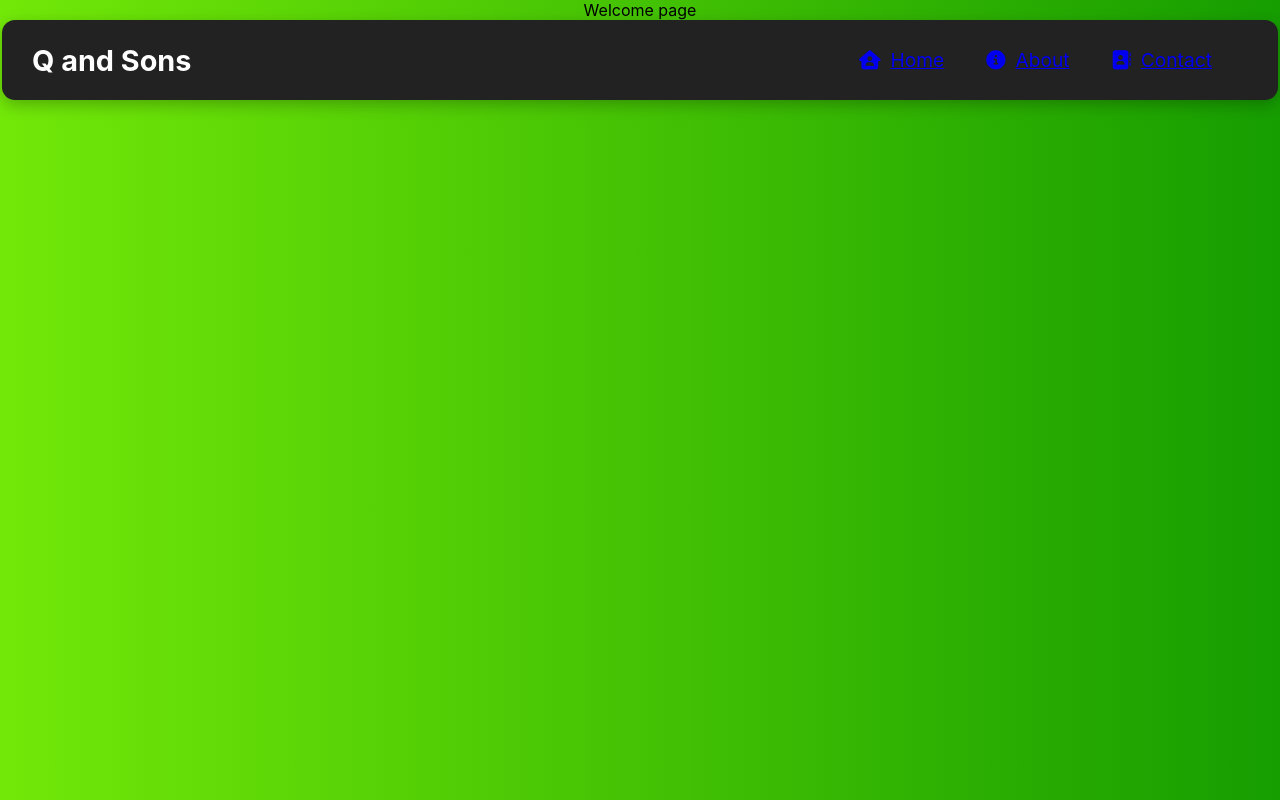
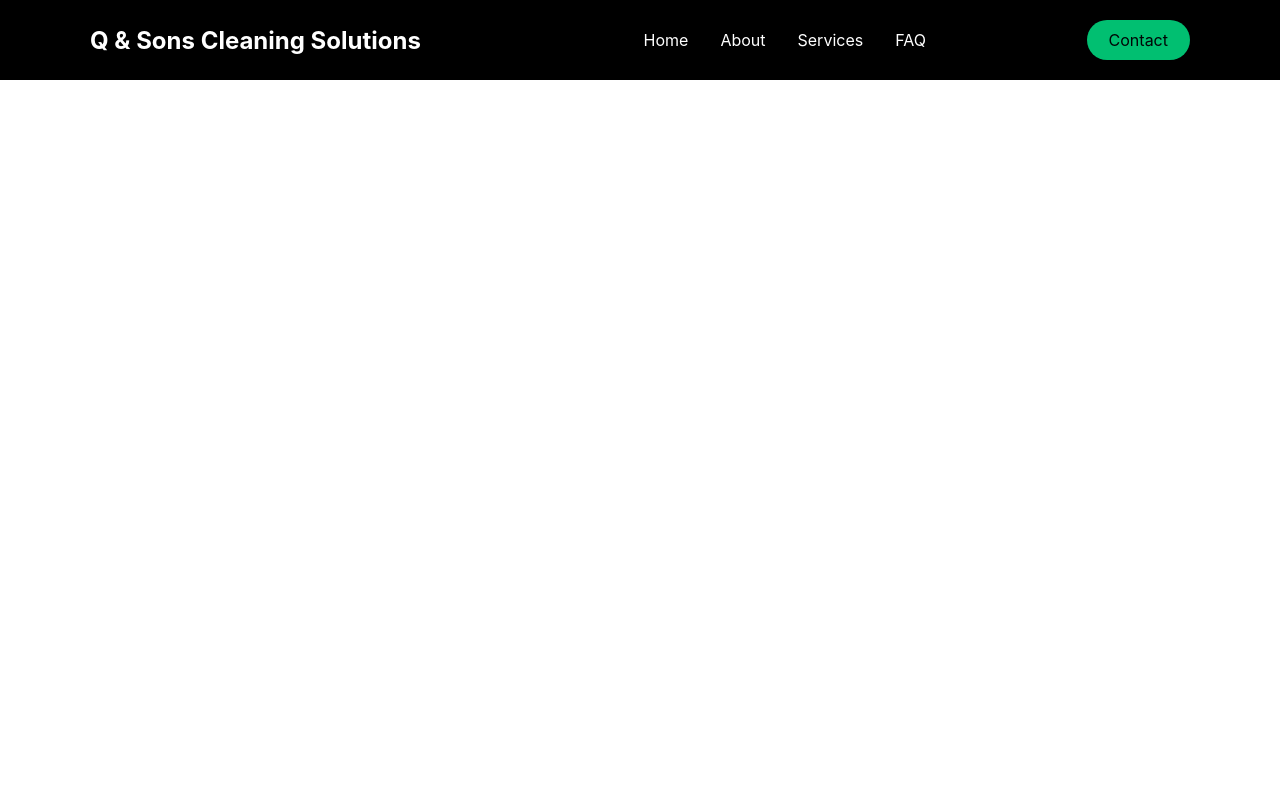
Before and after one commit to dujules23/business-site, a React (Create React App) app: page / in a window 1280 px wide. Shown: the top 800 px of the page. Built offline with nearby package versions, Linux system fonts and the light colour scheme.

Commit message:
added new nav bar and side bar, successful function and render

```diff
--- a/package.json
+++ b/package.json
@@ -10,8 +10,11 @@
     "node-sass": "^7.0.3",
     "react": "^18.2.0",
     "react-dom": "^18.2.0",
+    "react-icons": "^4.4.0",
     "react-router-dom": "^6.4.0",
     "react-scripts": "5.0.1",
+    "react-scroll": "^1.8.7",
+    "styled-components": "^5.3.5",
     "web-vitals": "^2.1.4"
   },
   "scripts": {
--- a/src/App.js
+++ b/src/App.js
@@ -1,12 +1,13 @@
 import React, { Suspense } from "react";
 import { Routes, Route, BrowserRouter } from "react-router-dom";
 import "./App.css";
+import Home from "./pages/Home";
 
 // Components
 import Loading from "./components/Loading";
 
 // routes
-const Home = React.lazy(() => import("./pages/Home"));
+// const Home = React.lazy(() => import("./pages/Home"));
 
 const routeList = [
   {
@@ -17,10 +18,10 @@ const routeList = [
 
 function App() {
   return (
-    <div className="App">
+    <div>
       <BrowserRouter>
         <Routes>
-          {routeList.map((route) => (
+          {/* {routeList.map((route) => (
             <Route
               key={route.path}
               path={route.path}
@@ -30,7 +31,8 @@ function App() {
                 </Suspense>
               }
             />
-          ))}
+          ))} */}
+          <Route path="/" element={<Home />} />
         </Routes>
       </BrowserRouter>
     </div>
--- a/src/components/NavBar.js
+++ /dev/null
@@ -1,33 +0,0 @@
-import React, { useState } from "react";
-import { MenuData } from "../data/MenuData";
-import "../styles/_navbar.scss";
-
-export default function NavBar() {
-  const [clicked, setClicked] = useState(false);
-
-  // handle click function
-  const handleClick = () => {
-    setClicked(!clicked);
-  };
-
-  return (
-    <nav className="nav-bar-items">
-      <h1 className="logo">Q and Sons</h1>
-      <div className="menu-icons" onClick={handleClick}>
-        <i className={clicked ? "fas fa-times" : "fas fa-bars"}></i>
-      </div>
-      <ul className={clicked ? "nav-menu active" : "nav-menu"}>
-        {MenuData.map((item, index) => {
-          return (
-            <li key={index} className={item.cName}>
-              <a href={item.url}>
-                <i className={item.icon}></i>
-                {item.title}
-              </a>
-            </li>
-          );
-        })}
-      </ul>
-    </nav>
-  );
-}
--- /dev/null
+++ b/src/components/Navbar/NavbarElements.js
@@ -0,0 +1,116 @@
+import styled from "styled-components";
+
+import { Link as LinkR } from "react-router-dom";
+import { Link as LinkS } from "react-scroll";
+
+export const Nav = styled.nav`
+  background: #000;
+  height: 80px;
+  // margin-top: -80px;
+  display: flex;
+  justify-content: center;
+  align-items: center;
+  font-size: 1rem;
+  position: sticky;
+  top: 0;
+  z-index: 10;
+
+  @media screen and (max-width: 960px) {
+    transition: 0.8x all ease;s
+  }
+`;
+
+export const NavBarContainer = styled.div`
+  display: flex;
+  justify-content: space-between;
+  height: 80px;
+  z-index: 1;
+  width: 100%;
+  padding: 0 24px;
+  max-width: 1100px;
+`;
+
+export const NavLogo = styled(LinkR)`
+  color: #fff;
+  justify-self: flex-start;
+  cursor: pointer;
+  font-size: 1.5rem;
+  display: flex;
+  align-items: center;
+  marigin-left: 24px;
+  font-weight: bold;
+  text-decoration: none;
+`;
+
+export const MobileIcon = styled.div`
+  display: none;
+
+  @media screen and (max-width: 768px) {
+    display: block;
+    position: absolute;
+    top: 0;
+    right: 0;
+    transform: translate(-100%, 60%);
+    font-size: 1.8rem;
+    cursor: pointer;
+    color: #fff;
+  }
+`;
+
+export const NavMenu = styled.ul`
+  display: flex;
+  align-items: center;
+  list-style: none;
+  text-align: center;
+  margin-right: -22px;
+
+  @media screen and (max-width: 768px) {
+    display: none;
+  }
+`;
+
+export const NavItem = styled.li`
+  height: 80px;
+`;
+
+export const NavLinks = styled(LinkS)`
+  color: #fff;
+  display: flex;
+  align-items: center;
+  text-decoration: none;
+  padding: 0 1rem;
+  height: 100%;
+  cursor: pointer;
+
+  &.active {
+    border-bottom: 3px solid #01bf71;
+  }
+`;
+
+export const NavBtn = styled.nav`
+  display: flex;
+  align-items: center;
+
+  @media screen and (max-width: 768px) {
+    display: none;
+  }
+`;
+export const NavBtnLink = styled(LinkR)`
+  border-radius: 50px;
+  background: #01bf71;
+  white-space: nowrap;
+  padding: 10px 22px;
+  color: #010606;
+  font-size: 16px;
+  outline: none;
+  border: none;
+  cursor: pointer;
+  transition: all 0.2s ease-in-out;
+  text-decoration: none;
+
+  &:hover {
+    transition: all 0.2s ease-in-out;
+    background: #fff;
+    color: #010606;
+  }
+`;
--- /dev/null
+++ b/src/components/Navbar/index.js
@@ -0,0 +1,47 @@
+import React, { useState } from "react";
+import { FaBars } from "react-icons/fa";
+import { MenuData } from "../../data/MenuData";
+// import "../styles/_navbar.scss";
+import {
+  Nav,
+  NavBarContainer,
+  NavLogo,
+  MobileIcon,
+  NavMenu,
+  NavItem,
+  NavLinks,
+  NavBtn,
+  NavBtnLink,
+} from "../Navbar/NavbarElements";
+
+const title = `Q & Sons Cleaning Solutions`;
+const buttonTitle = "Contact";
+
+export default function Navbar({ toggle }) {
+  console.log(toggle);
+
+  return (
+    <>
+      <Nav>
+        <NavBarContainer>
+          <NavLogo to="/">{title}</NavLogo>
+          <MobileIcon onClick={toggle}>
+            <FaBars />
+          </MobileIcon>
+          <NavMenu>
+            {MenuData.map((item, index) => {
+              return (
+                <NavItem key={index}>
+                  <NavLinks to={item.url}>{item.title}</NavLinks>
+                </NavItem>
+              );
+            })}
+          </NavMenu>
+          <NavBtn>
+            <NavBtnLink to="contact">{buttonTitle}</NavBtnLink>
+          </NavBtn>
+        </NavBarContainer>
+      </Nav>
+    </>
+  );
+}
--- a/src/components/PageBody.js
+++ b/src/components/PageBody.js
@@ -1,4 +1,5 @@
-import NavBar from "./NavBar";
+import NavBar from "./Navbar";
+import Sidebar from "./Sidebar";
 import Content from "./Content";
 import Home from "../pages/Home";
 
@@ -20,6 +21,7 @@ export const PageContent = ({
     <div>
       {/* Nav Bar */}
       <NavBar />
+      <Sidebar />
       {/* Body Content */}
       {/* <Home className="home" /> */}
       <Content>{children}</Content>
--- /dev/null
+++ b/src/components/Sidebar/SidebarElements.js
@@ -0,0 +1,91 @@
+import styled from "styled-components";
+import { Link as LinkS } from "react-scroll";
+import { Link as LinkR } from "react-router-dom";
+import { FaTimes } from "react-icons/fa";
+
+export const SidebarContainer = styled.aside`
+  position: fixed;
+  z-index: 999;
+  width: 100%;
+  height: 100%;
+  background: #0d0d0d;
+  display: grid;
+  align-items: center;
+  top: 0;
+  left: 0;
+  transition: 0.3s ease-in-out;
+  opacity: ${({ isOpen }) => (isOpen ? "100%" : "0")};
+  top: ${({ isOpen }) => (isOpen ? "0" : "-100%")};
+`;
+
+export const CloseIcon = styled(FaTimes)`
+  color: #fff;
+`;
+
+export const Icon = styled.div`
+  position: absolute;
+  top: 1.2rem;
+  right: 1.5rem;
+  background: transparent;
+  font-size: 2rem;
+  cursor: pointer;
+  outline: none;
+`;
+
+export const SidebarWrapper = styled.div`
+  color: #fff;
+`;
+
+export const SidebarMenu = styled.ul`
+  display: grid;
+  grid-template-columns: 1fr;
+  grid-template-rows: repeat(6, 80px);
+  text-align: center;
+  padding: 0px;
+
+  @media screen and (max-width: 480px) {
+    grid-template-rows: repeat(6, 60px);
+  }
+`;
+
+export const SidebarLink = styled(LinkS)`
+  display: flex;
+  align-items: center;
+  justify-content: center;
+  font-size: 1.5rem;
+  text-decoration: none;
+  list-style: none;
+  transition: 0.2s ease-in-out;
+  text-decoration: none;
+  color: #fff;
+  cursor: pointer;
+
+  &:hover {
+    color: #01bf71;
+    transition: 0.2s ease-in-out;
+  }
+`;
+
+export const SideBtnWrap = styled.div`
+  display: flex;
+  justify-content: center;
+`;
+export const SidebarRoute = styled(LinkR)`
+  border-radius: 50px;
+  background: #01bf71;
+  white-space: nowrap;
+  padding 16px 64px;
+  color: #010606;
+  font-size: 16px;
+  outline: none;
+  border: none;
+  cursor: pointer;
+  transition: all 0.2s ease-in-out;
+  text-decoration: none;
+
+  &:hover {
+    transition: all 0.2s ease-in-out;
+    background: #fff;
+    color: #010606;
+  }
+`;
--- /dev/null
+++ b/src/components/Sidebar/index.js
@@ -0,0 +1,39 @@
+import React from "react";
+import {
+  SidebarContainer,
+  Icon,
+  CloseIcon,
+  SidebarWrapper,
+  SidebarMenu,
+  SidebarLink,
+  SideBtnWrap,
+  SidebarRoute,
+} from "./SidebarElements";
+
+import { MenuData } from "../../data/MenuData";
+
+const Sidebar = ({ isOpen, toggle }) => {
+  return (
+    <SidebarContainer isOpen={isOpen} onClick={toggle}>
+      <Icon onClick={toggle}>
+        <CloseIcon />
+      </Icon>
+      <SidebarWrapper>
+        <SidebarMenu>
+          {MenuData.map((item, index) => {
+            return (
+              <div key={index}>
+                <SidebarLink to={item.url}>{item.title}</SidebarLink>
+              </div>
+            );
+          })}
+        </SidebarMenu>
+        <SideBtnWrap>
+          <SidebarRoute>Contact</SidebarRoute>
+        </SideBtnWrap>
+      </SidebarWrapper>
+    </SidebarContainer>
+  );
+};
+
+export default Sidebar;
--- a/src/data/MenuData.js
+++ b/src/data/MenuData.js
@@ -2,19 +2,26 @@ export const MenuData = [
   {
     title: "Home",
     url: "/",
-    cName: "nav-links",
     icon: "fa-solid fa-house-user",
   },
   {
     title: "About",
     url: "/about",
-    cName: "nav-links",
     icon: "fa-solid fa-circle-info",
   },
   {
-    title: "Contact",
+    title: "Services",
     url: "/contact",
-    cName: "nav-links",
     icon: "fa-solid fa-address-book",
   },
+  {
+    title: "FAQ",
+    url: "/faq",
+    icon: "fa-solid fa-address-book",
+  },
+  // {
+  //   title: "Contact",
+  //   url: "/contact",
+  //   icon: "fa-solid fa-address-book",
+  // },
 ];
--- a/src/pages/Home.js
+++ b/src/pages/Home.js
@@ -1,19 +1,33 @@
+import React, { useState } from "react";
 import Layout from "../components/Layout";
-import NavBar from "../components/NavBar";
+import Sidebar from "../components/Sidebar";
+import Navbar from "../components/Navbar";
 import { PageBody, PageContent, PageFooter } from "../components/PageBody";
 
 import "../styles/pages/_home.scss";
 
 const Home = () => {
+  const [isOpen, setIsOpen] = useState(false);
+
+  // look in to adding this into an AppContext
+  const toggle = () => {
+    setIsOpen(!isOpen);
+    console.log(isOpen);
+  };
+
   return (
-    <Layout>
-      <PageBody>
-        <PageContent title="Q and Sons"></PageContent>
-        <div className="home">Welcome page</div>
-        {/* Footer Region */}
-        <PageFooter />
-      </PageBody>
-    </Layout>
+    <>
+      <Sidebar isOpen={isOpen} toggle={toggle} />
+      <Navbar toggle={toggle} />
+    </>
+    // <Layout>
+    //   <PageBody>
+    //     <PageContent title=""></PageContent>
+
+    //     {/* Footer Region */}
+    //     <PageFooter />
+    //   </PageBody>
+    // </Layout>
   );
 };
 
```
Also changed, not shown: 1 other file (tests, documents, lock files or other folders).
